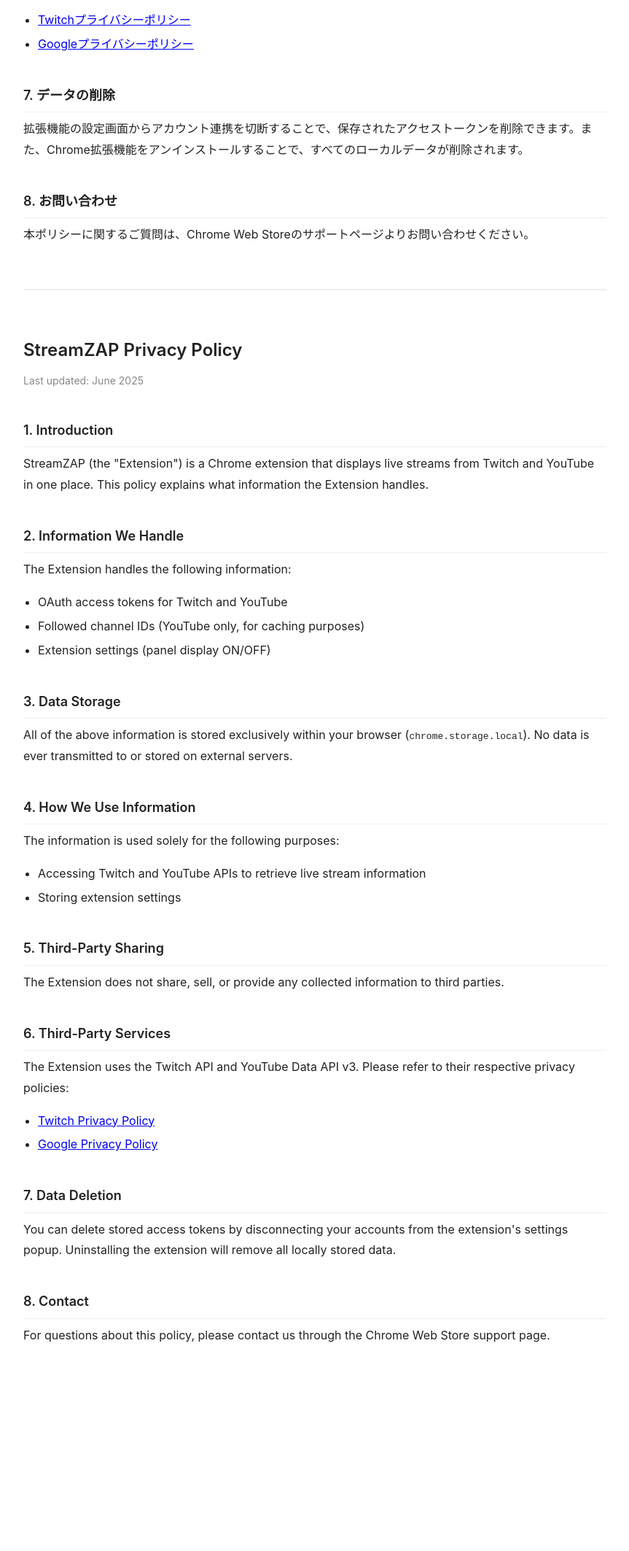
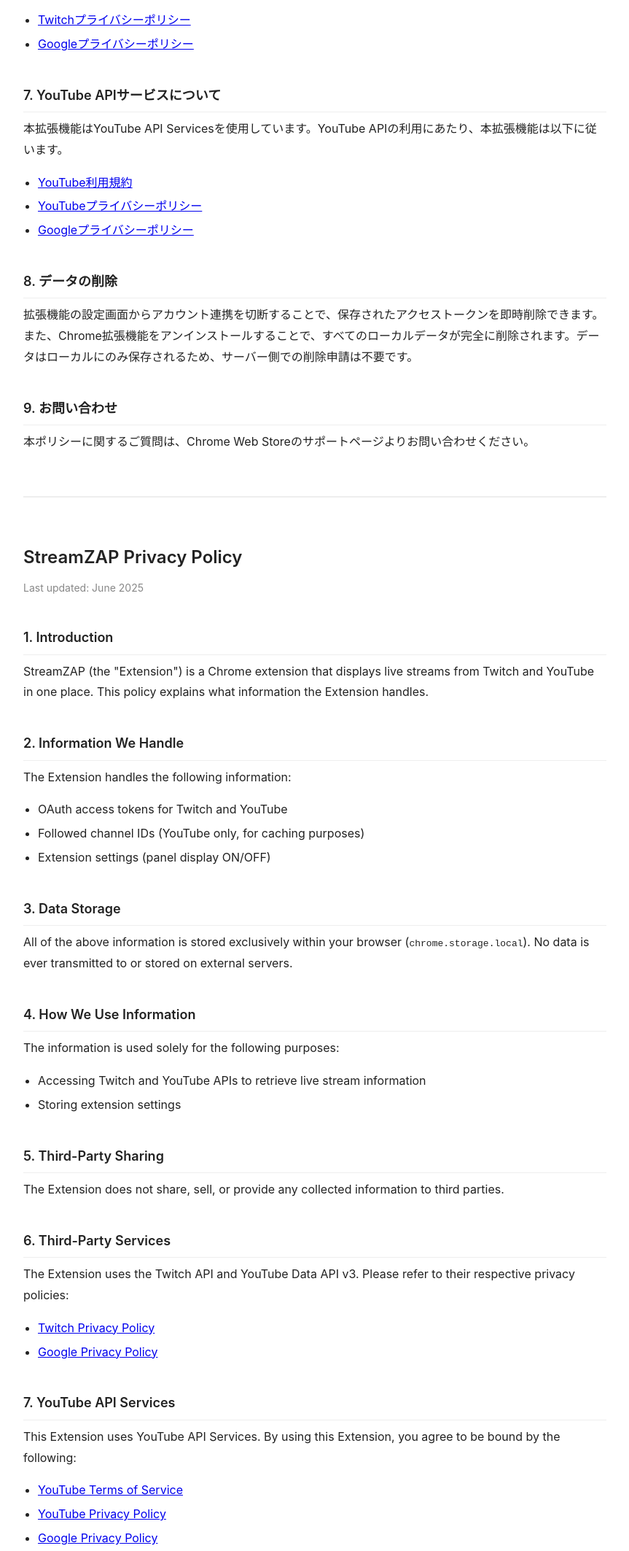
Before and after one commit to kounoeditor59/streamzap-privacy, a plain HTML site: page privacy-policy.html in a window 1280 px wide. Shown: the part 1107-3233 px from the top of the page at 73% size, without its empty margins (208-1071 px from the left). Before the commit the page ends 2999 px from the top, so only its background shows below. Drawn offline with Linux system fonts and the light colour scheme.

Commit message:
Add files via upload

```diff
--- a/privacy-policy.html
+++ b/privacy-policy.html
@@ -59,10 +59,18 @@
     <li><a href="https://policies.google.com/privacy" target="_blank">Googleプライバシーポリシー</a></li>
   </ul>
 
-  <h2>7. データの削除</h2>
-  <p>拡張機能の設定画面からアカウント連携を切断することで、保存されたアクセストークンを削除できます。また、Chrome拡張機能をアンインストールすることで、すべてのローカルデータが削除されます。</p>
+  <h2>7. YouTube APIサービスについて</h2>
+  <p>本拡張機能はYouTube API Servicesを使用しています。YouTube APIの利用にあたり、本拡張機能は以下に従います。</p>
+  <ul>
+    <li><a href="https://www.youtube.com/t/terms" target="_blank">YouTube利用規約</a></li>
+    <li><a href="https://www.youtube.com/t/privacy" target="_blank">YouTubeプライバシーポリシー</a></li>
+    <li><a href="https://policies.google.com/privacy" target="_blank">Googleプライバシーポリシー</a></li>
+  </ul>
 
-  <h2>8. お問い合わせ</h2>
+  <h2>8. データの削除</h2>
+  <p>拡張機能の設定画面からアカウント連携を切断することで、保存されたアクセストークンを即時削除できます。また、Chrome拡張機能をアンインストールすることで、すべてのローカルデータが完全に削除されます。データはローカルにのみ保存されるため、サーバー側での削除申請は不要です。</p>
+
+  <h2>9. お問い合わせ</h2>
   <p>本ポリシーに関するご質問は、Chrome Web Storeのサポートページよりお問い合わせください。</p>
 
   <hr class="lang-divider">
@@ -101,10 +109,18 @@
     <li><a href="https://policies.google.com/privacy" target="_blank">Google Privacy Policy</a></li>
   </ul>
 
-  <h2>7. Data Deletion</h2>
-  <p>You can delete stored access tokens by disconnecting your accounts from the extension's settings popup. Uninstalling the extension will remove all locally stored data.</p>
+  <h2>7. YouTube API Services</h2>
+  <p>This Extension uses YouTube API Services. By using this Extension, you agree to be bound by the following:</p>
+  <ul>
+    <li><a href="https://www.youtube.com/t/terms" target="_blank">YouTube Terms of Service</a></li>
+    <li><a href="https://www.youtube.com/t/privacy" target="_blank">YouTube Privacy Policy</a></li>
+    <li><a href="https://policies.google.com/privacy" target="_blank">Google Privacy Policy</a></li>
+  </ul>
 
-  <h2>8. Contact</h2>
+  <h2>8. Data Deletion</h2>
+  <p>You can delete stored access tokens immediately by disconnecting your accounts from the extension's settings popup. Uninstalling the extension will remove all locally stored data completely. Since all data is stored locally, no server-side deletion request is necessary.</p>
+
+  <h2>9. Contact</h2>
   <p>For questions about this policy, please contact us through the Chrome Web Store support page.</p>
 
 </body>
```
